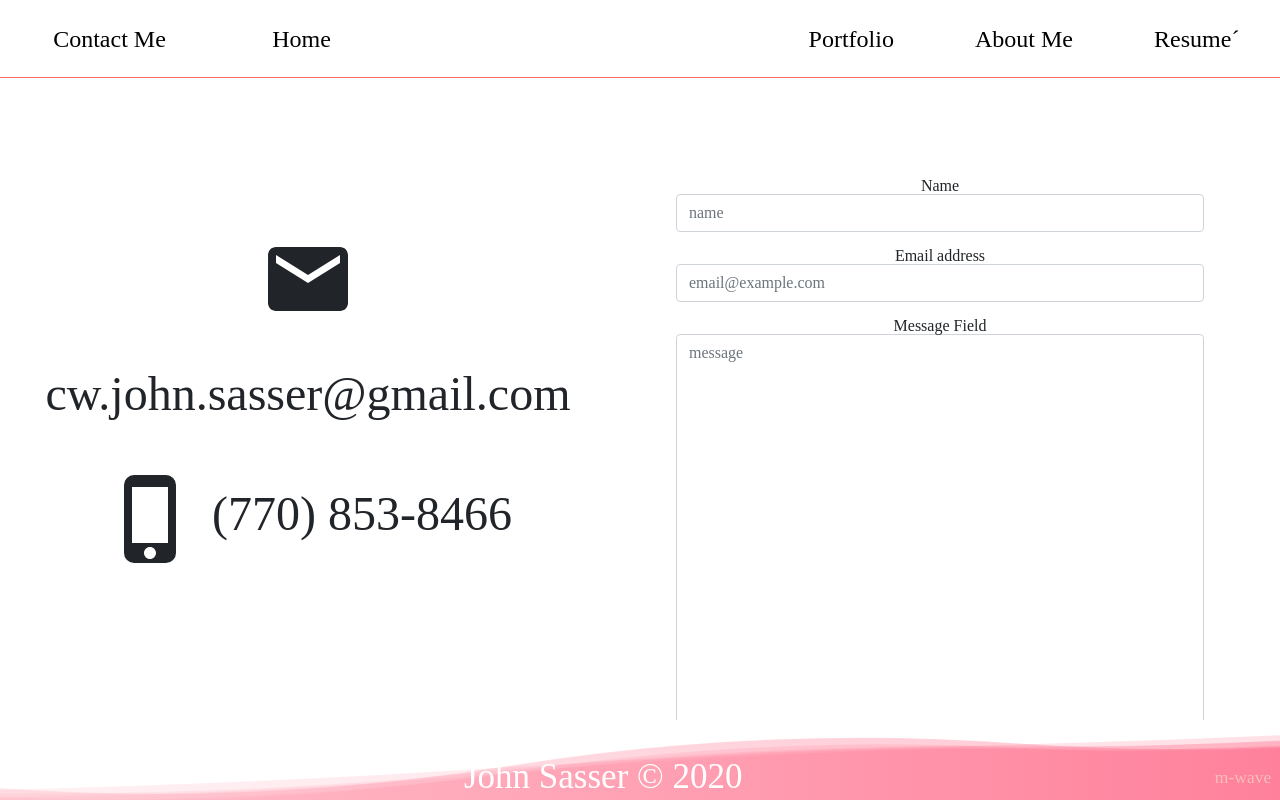
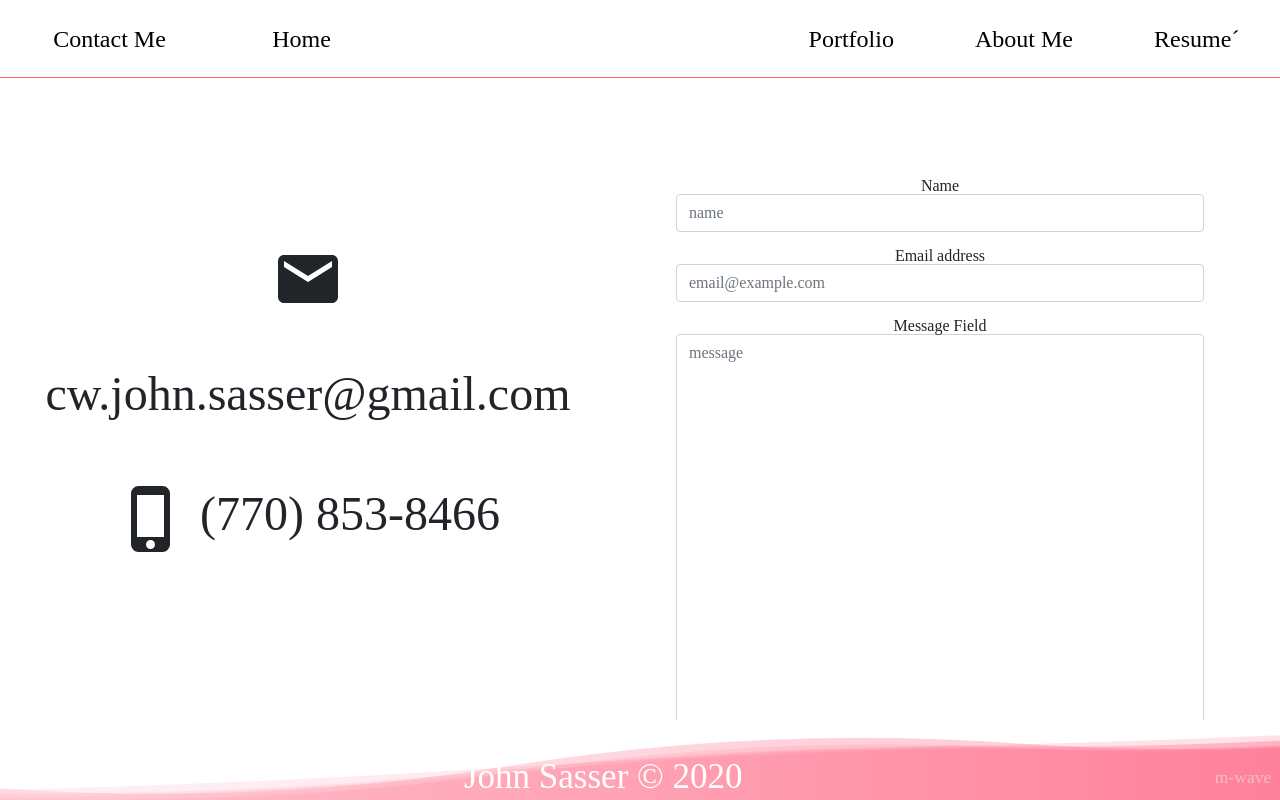
Before and after one commit to JohnSasser/reactPortfolio, a React (Create React App) app: page /contact-me in a window 1280 px wide. Built offline with nearby package versions, Linux system fonts and the light colour scheme.

Commit message:
smaller icons

```diff
--- a/src/views/ContactMe/style.css
+++ b/src/views/ContactMe/style.css
@@ -33,6 +33,6 @@
 }
 
 .contact-card-title > svg {
-    height: 2em;
-    width: 2em;
+    height: 1.5em;
+    width: 1.5em;
 }
```
